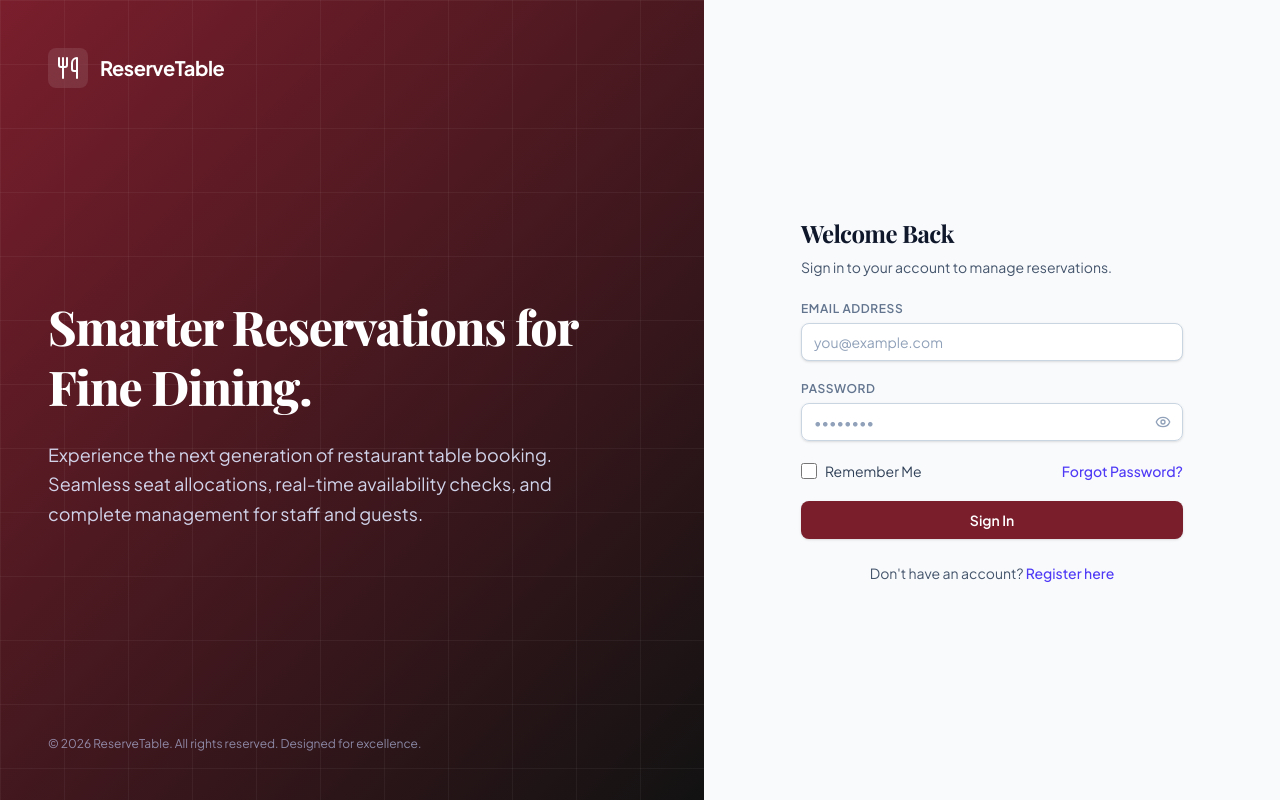
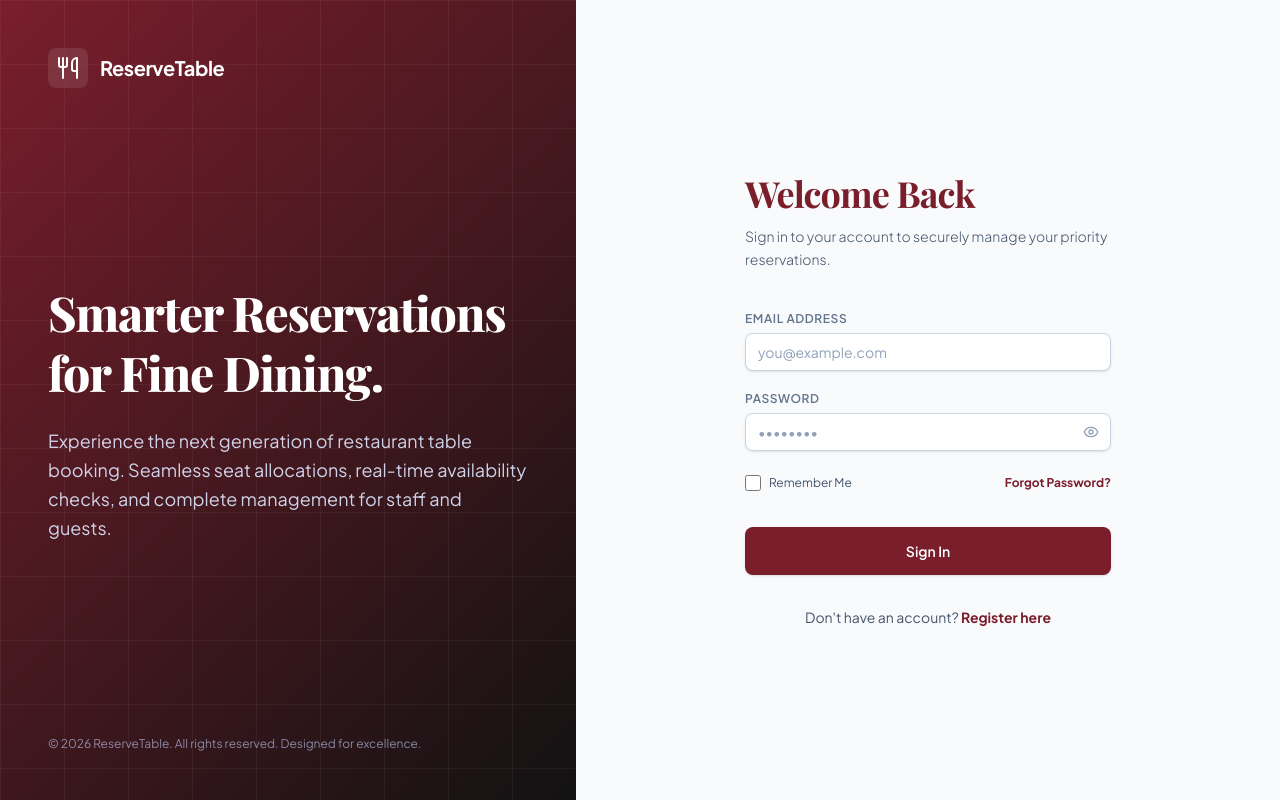
Before and after one commit to ShreethanKagitha/restaurant-reservation-system, a React (Vite) app in the folder frontend/: page /login in a window 1280 px wide. Built offline with nearby package versions, Linux system fonts and the light colour scheme; no server answers; a web font is replaced by a local one.

Commit message:
style: fix auth layout padding and nested split-pane issue

```diff
--- a/frontend/src/layouts/AuthLayout.jsx
+++ b/frontend/src/layouts/AuthLayout.jsx
@@ -37,14 +37,14 @@ const AuthLayout = () => {
       </div>
 
       {/* Form Right Section - Mobile / Desktop */}
-      <div className="flex flex-1 flex-col justify-center px-4 py-12 sm:px-6 lg:flex-none lg:px-20 xl:px-24">
-        <div className="mx-auto w-full max-w-sm lg:w-96">
-          <div className="mb-6 flex justify-center lg:hidden">
-            <div className="flex h-12 w-12 items-center justify-center rounded-xl premium-gradient text-white shadow-md">
-              <Utensils className="h-7 w-7" />
+      <div className="flex flex-1 flex-col justify-center px-6 py-12 sm:px-8 lg:flex-none lg:px-24 xl:px-32">
+        <div className="mx-auto w-full max-w-md lg:w-[460px]">
+          <div className="mb-8 flex justify-center lg:hidden animate-scale-in">
+            <div className="flex h-14 w-14 items-center justify-center rounded-2xl premium-gradient text-white shadow-xl shadow-burgundy/20">
+              <Utensils className="h-8 w-8" />
             </div>
           </div>
-          <div className="rounded-2xl border border-slate-200 bg-white p-8 shadow-sm dark:border-slate-800 dark:bg-slate-900 sm:border-transparent sm:bg-transparent sm:p-0 sm:shadow-none">
+          <div className="rounded-3xl border border-slate-200 bg-white p-8 sm:p-10 shadow-xl shadow-slate-200/50 dark:border-slate-800 dark:bg-slate-900 dark:shadow-none sm:border-transparent sm:bg-transparent sm:p-0 sm:shadow-none">
             <Outlet />
           </div>
         </div>
--- a/frontend/src/pages/Login.jsx
+++ b/frontend/src/pages/Login.jsx
@@ -50,17 +50,17 @@ const Login = () => {
   };
 
   return (
-    <div className="space-y-6 text-left">
-      <div>
-        <h2 className="text-2xl font-bold tracking-tight text-slate-900 dark:text-white">
+    <div className="w-full flex flex-col justify-center animate-scale-in">
+      <div className="space-y-3 animate-slide-up delay-100">
+        <h2 className="text-3xl sm:text-4xl font-bold tracking-tight font-elegant text-burgundy dark:text-gold">
           Welcome Back
         </h2>
-        <p className="mt-2 text-sm text-slate-600 dark:text-slate-400">
-          Sign in to your account to manage reservations.
+        <p className="text-sm text-slate-600 dark:text-slate-400 font-light leading-relaxed">
+          Sign in to your account to securely manage your priority reservations.
         </p>
       </div>
 
-      <form onSubmit={handleSubmit(onSubmit)} className="space-y-5">
+      <form onSubmit={handleSubmit(onSubmit)} className="mt-10 space-y-5 animate-slide-up delay-200">
         <Input
           label="Email Address"
           type="email"
@@ -86,44 +86,46 @@ const Login = () => {
           })}
         />
 
-        <div className="flex items-center justify-between">
+        <div className="flex items-center justify-between pt-1">
           <div className="flex items-center">
             <input
               id="rememberMe"
               name="rememberMe"
               type="checkbox"
-              className="h-4 w-4 rounded border-slate-300 text-indigo-600 focus:ring-indigo-500 cursor-pointer"
+              className="h-4 w-4 rounded border-slate-300 text-burgundy focus:ring-burgundy cursor-pointer"
               {...register('rememberMe')}
             />
-            <label htmlFor="rememberMe" className="ml-2 block text-sm text-slate-700 dark:text-slate-300 cursor-pointer">
+            <label htmlFor="rememberMe" className="ml-2 block text-xs text-slate-600 dark:text-slate-400 cursor-pointer">
               Remember Me
             </label>
           </div>
 
-          <div className="text-sm">
+          <div className="text-xs">
             <Link
               to="/forgot-password"
-              className="font-medium text-indigo-600 hover:text-indigo-500 dark:text-indigo-400 dark:hover:text-indigo-300"
+              className="font-bold text-burgundy hover:text-[#601420] dark:text-gold dark:hover:text-[#F3E5AB] transition-colors hover:underline"
             >
               Forgot Password?
             </Link>
           </div>
         </div>
 
+        <div className="pt-4">
           <Button
             type="submit"
-          className="w-full"
+            className="w-full h-12 bg-burgundy hover:bg-[#601420] text-white shadow-[0_4px_20px_rgb(122,30,44,0.2)] transition-all hover:-translate-y-0.5 hover:shadow-[0_8px_25px_rgb(122,30,44,0.3)] active:translate-y-0"
             isLoading={isSubmitting}
           >
             Sign In
           </Button>
+        </div>
       </form>
 
-      <p className="mt-4 text-center text-sm text-slate-600 dark:text-slate-400">
+      <p className="mt-8 text-center text-sm text-slate-600 dark:text-slate-400 animate-slide-up delay-300">
         Don't have an account?{' '}
         <Link
           to="/register"
-          className="font-medium text-indigo-600 hover:text-indigo-500 dark:text-indigo-400 dark:hover:text-indigo-300"
+          className="font-bold text-burgundy hover:text-[#601420] dark:text-gold dark:hover:text-[#F3E5AB] transition-colors hover:underline"
         >
           Register here
         </Link>
--- a/frontend/src/pages/Register.jsx
+++ b/frontend/src/pages/Register.jsx
@@ -44,39 +44,18 @@ const Register = () => {
   };
 
   return (
-    <div className="min-h-screen w-full flex items-center justify-center p-4 sm:p-8">
-      {/* Background ambient gradient */}
-      <div className="absolute inset-0 premium-gradient opacity-10 dark:opacity-20 pointer-events-none" />
+    <div className="w-full flex flex-col justify-center animate-scale-in">
 
-      <div className="relative w-full max-w-5xl rounded-3xl overflow-hidden shadow-2xl flex flex-col md:flex-row bg-white dark:bg-slate-900 border border-burgundy/10 dark:border-gold/20 animate-scale-in">
-
-        {/* Left Side: Creative Image Pane */}
-        <div
-          className="w-full md:w-5/12 h-64 md:h-auto bg-cover bg-center relative hidden sm:block"
-          style={{ backgroundImage: `url('/restaurant_ambience.png')` }}
-        >
-          <div className="absolute inset-0 bg-black/40 backdrop-blur-[2px]" />
-          <div className="absolute inset-0 flex flex-col items-center justify-center p-8 text-center text-white space-y-4 animate-slide-up delay-200">
-            <h3 className="text-3xl font-elegant font-bold tracking-wide">ReserveTable</h3>
-            <p className="text-sm text-slate-200 leading-relaxed max-w-xs">
-              Join our exclusive culinary network and secure priority seating at world-class establishments.
-            </p>
-          </div>
-        </div>
-
-        {/* Right Side: Form Pane */}
-        <div className="w-full md:w-7/12 p-8 sm:p-12 lg:p-16 flex flex-col justify-center relative">
-
-          <div className="space-y-2 animate-slide-up delay-100">
-            <h2 className="text-3xl font-bold tracking-tight font-elegant text-burgundy dark:text-gold">
+      <div className="space-y-3 animate-slide-up delay-100">
+        <h2 className="text-3xl sm:text-4xl font-bold tracking-tight font-elegant text-burgundy dark:text-gold">
           Create an Account
         </h2>
-            <p className="text-sm text-slate-600 dark:text-slate-400">
-              Sign up to unlock seamless restaurant reservations.
+        <p className="text-sm text-slate-600 dark:text-slate-400 font-light leading-relaxed">
+          Sign up to unlock seamless restaurant reservations and manage your priority seating.
         </p>
       </div>
 
-          <form onSubmit={handleSubmit(onSubmit)} className="mt-8 space-y-5 animate-slide-up delay-300">
+      <form onSubmit={handleSubmit(onSubmit)} className="mt-10 space-y-5 animate-slide-up delay-200">
         <Input
           label="Full Name"
           type="text"
@@ -134,10 +113,10 @@ const Register = () => {
           />
         </div>
 
-            <div className="pt-2">
+        <div className="pt-4">
           <Button
             type="submit"
-                className="w-full h-12 bg-burgundy hover:bg-[#601420] text-white shadow-lg transition-transform hover:scale-[1.02] active:scale-95"
+            className="w-full h-12 bg-burgundy hover:bg-[#601420] text-white shadow-[0_4px_20px_rgb(122,30,44,0.2)] transition-all hover:-translate-y-0.5 hover:shadow-[0_8px_25px_rgb(122,30,44,0.3)] active:translate-y-0"
             isLoading={isSubmitting}
           >
             Create Account
@@ -145,18 +124,16 @@ const Register = () => {
         </div>
       </form>
 
-          <p className="mt-8 text-center text-sm text-slate-600 dark:text-slate-400 animate-slide-up delay-400">
+      <p className="mt-8 text-center text-sm text-slate-600 dark:text-slate-400 animate-slide-up delay-300">
         Already have an account?{' '}
         <Link
           to="/login"
-              className="font-bold text-burgundy hover:text-[#601420] dark:text-gold dark:hover:text-[#F3E5AB] transition-colors"
+          className="font-bold text-burgundy hover:text-[#601420] dark:text-gold dark:hover:text-[#F3E5AB] transition-colors hover:underline"
         >
           Sign in instead
         </Link>
       </p>
     </div>
-      </div>
-    </div>
   );
 };
 
```
Lines whose indentation alone changed are shown as unchanged.
